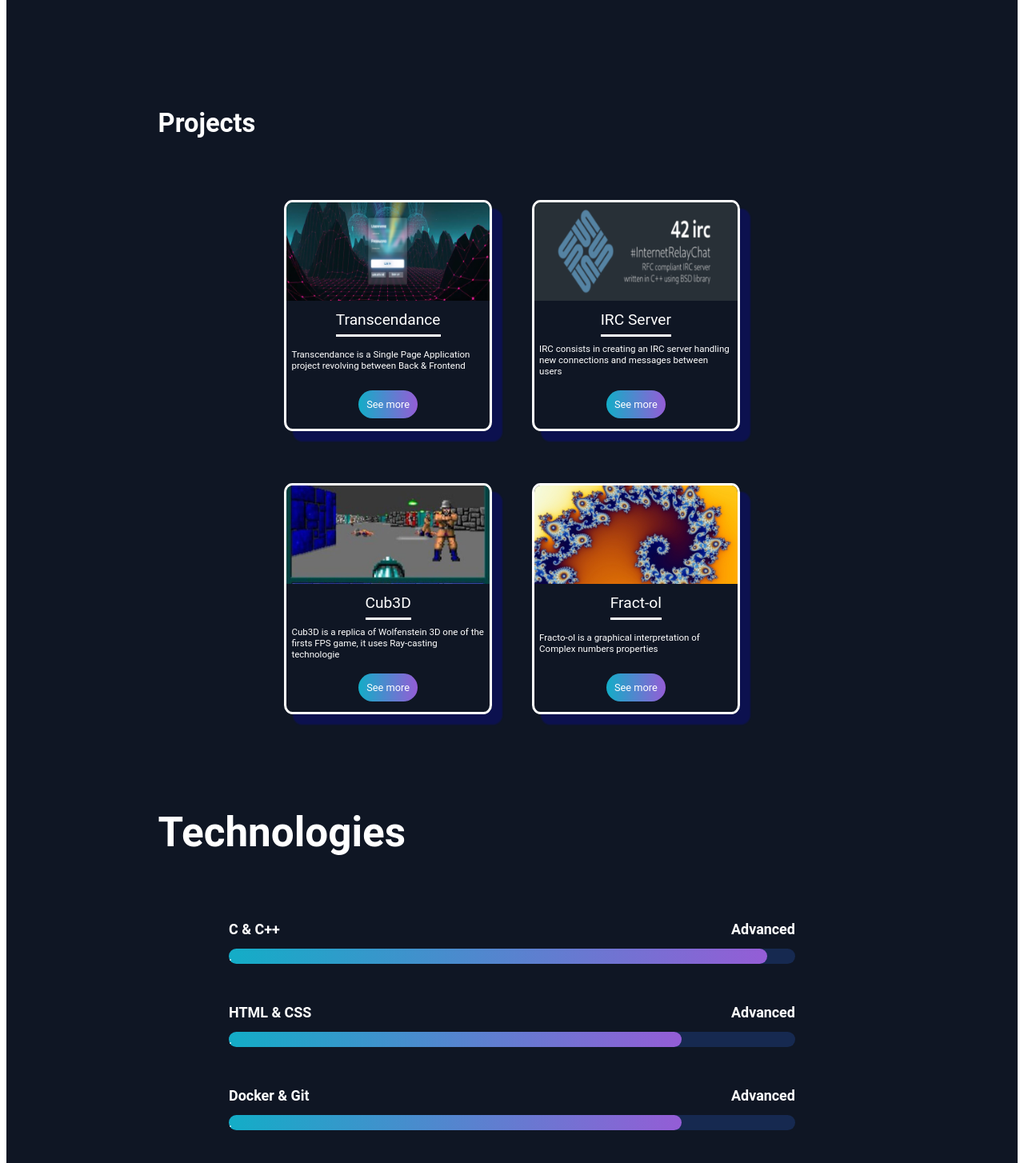
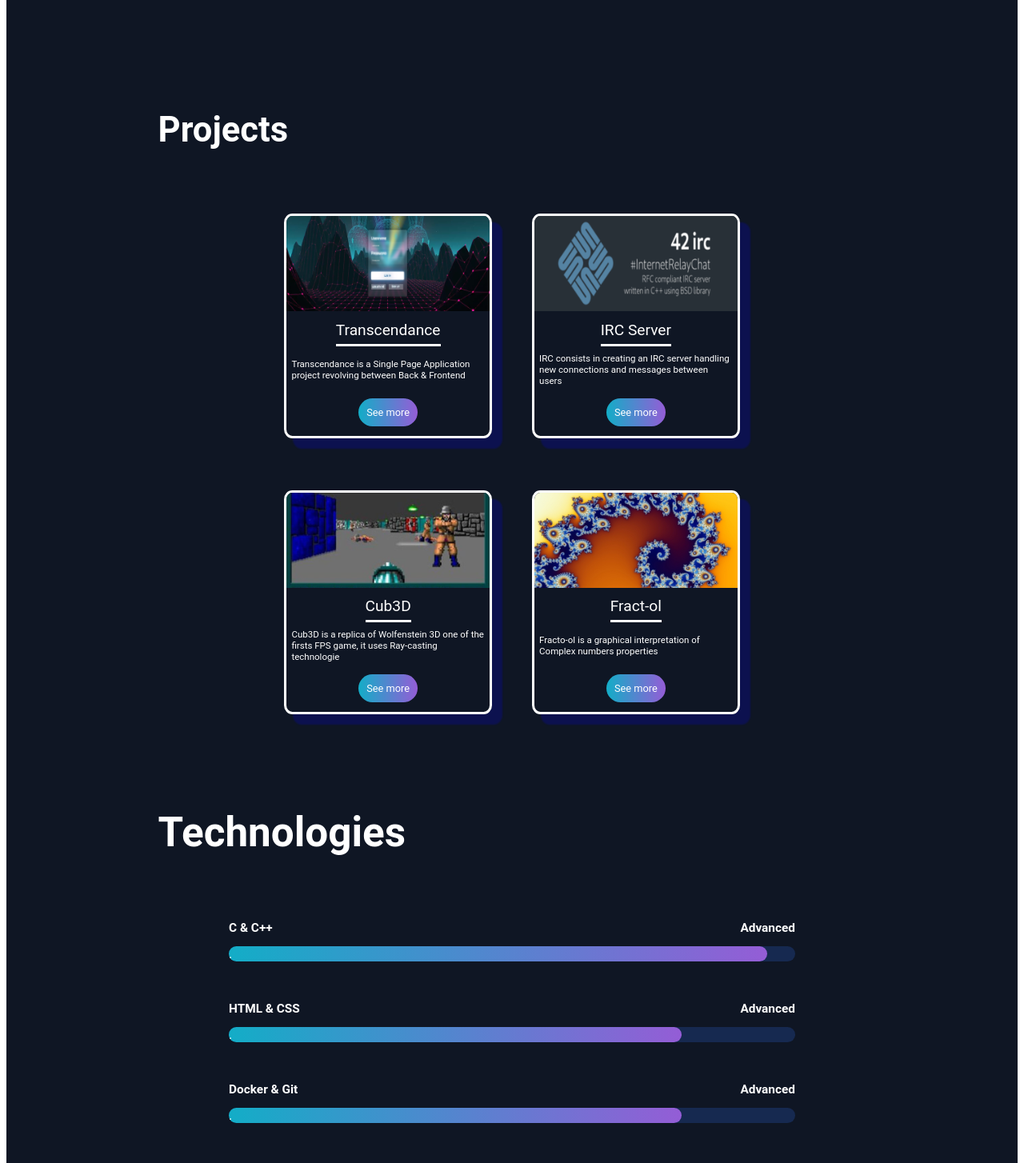
Before and after one commit to Ryad-code/Web_app_v2, a React (Vite) app in the folder front/app/: page / in a window 1280 px wide. Shown: the part 1500-2954 px from the top of the page at 80% size. Built offline with nearby package versions, Linux system fonts and the light colour scheme; a web font is replaced by a local one.

Commit message:
[FRONT]global_integretion

```diff
--- a/front/app/src/App.tsx
+++ b/front/app/src/App.tsx
@@ -5,7 +5,7 @@ import { MainContainerStyle, MainStyle } from "./styles/Container.style";
 import PresentationContainer from "./components/PresentationPage/PresentationContainer";
 import TechnoContainer from "./components/TechnoPage/TechnoContainer";
 import NavBar from "./components/NavBar";
-import LanguageContainer from "./components/LanguagePage/Language";
+import LanguageContainer from "./components/LanguagePage/LanguageContainer";
 
 function App() {
   return (
--- a/front/app/src/components/ProjectPage/SubProjectContainer.tsx
+++ b/front/app/src/components/ProjectPage/SubProjectContainer.tsx
@@ -6,7 +6,7 @@ function SubProjectContainer() {
   return (
     <SubContainerStyle>
       <HomeSubTitleStyle>
-        <h2>Projects</h2>
+        <h1>Projects</h1>
       </HomeSubTitleStyle>
       <ProjectRow id={0} />
       <ProjectRow id={2} />
--- a/front/app/src/styles/Container.style.ts
+++ b/front/app/src/styles/Container.style.ts
@@ -10,8 +10,7 @@ export const MainStyle = styled.div`
   background-position: center;
   background-size: cover;
   background-repeat: no-repeat;
-  font-family: "Roboto";
-  color: purple;
+  //  font-family: "Roboto";
 `;
 
 export const MainContainerStyle = styled.div`
--- a/front/app/src/styles/TechnoStyle/Techno.style.ts
+++ b/front/app/src/styles/TechnoStyle/Techno.style.ts
@@ -36,7 +36,7 @@ export const SubTitleStyle = styled.div`
   flex-direction: row;
   align-items: space-between;
   justify-content: space-between;
-  font-size: max(10px, 1.4vw);
+  font-size: max(10px, 1.2vw);
   font-weight: bold;
   margin-top: 4%;
   margin-bottom: 2%;
```
Also changed, not shown: front/app/src/components/LanguagePage/LanguageContainer.tsx (renamed from front/app/src/components/LanguagePage/Language.tsx).
